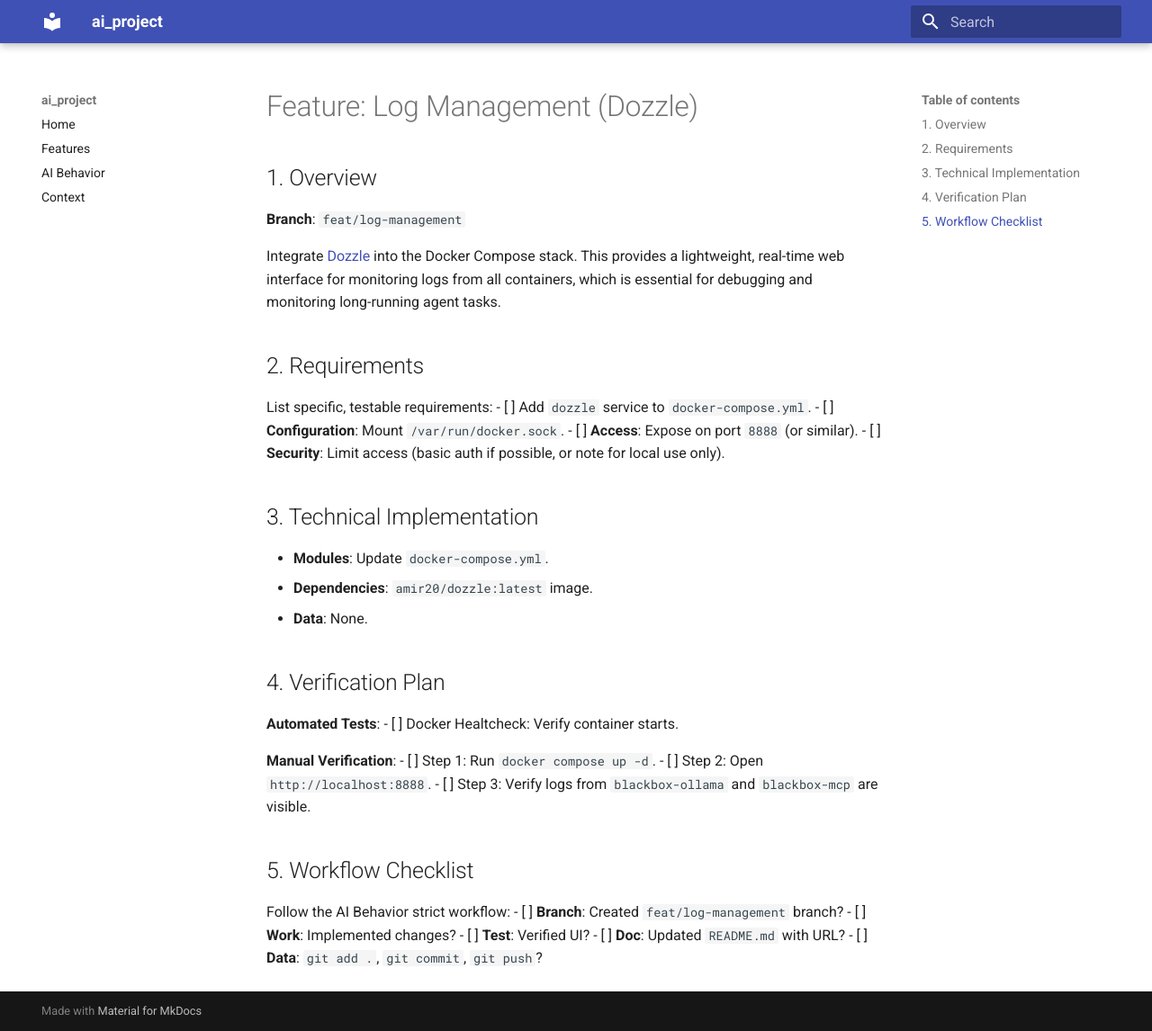
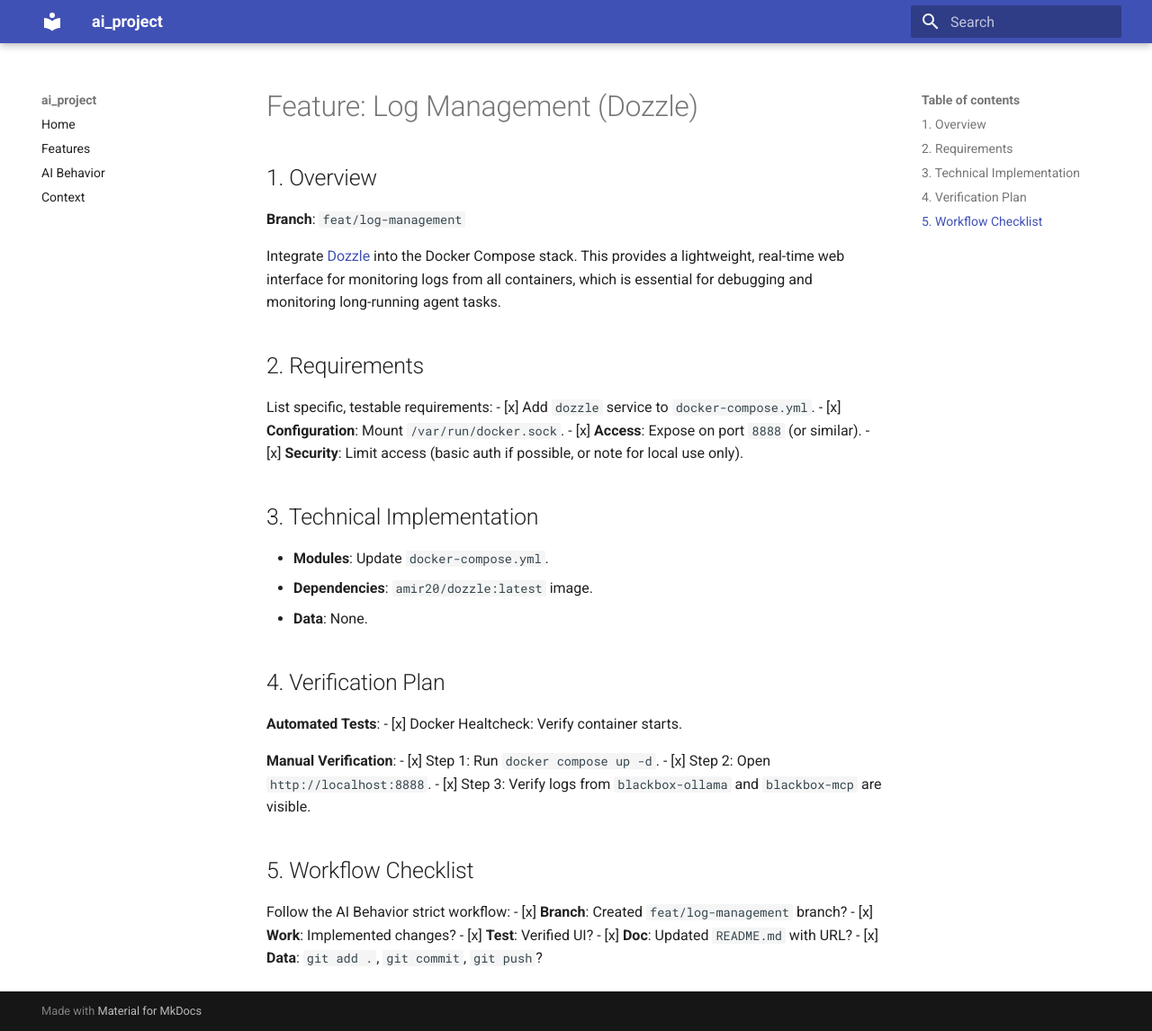
Before and after one commit to jlwestsr/nebulus, an MkDocs documentation site: the page built from docs/features/05_log_management.md, in a window 1280 px wide and 1146 px high. Shown: the whole window at 90% size. Built offline with MkDocs 1.6.1 and Material for MkDocs 9.7.7, drawn with Linux system fonts in a browser that asks for light colours.

```diff
--- a/docs/features/05_log_management.md
+++ b/docs/features/05_log_management.md
@@ -7,10 +7,10 @@ Integrate [Dozzle](https://dozzle.com) into the Docker Compose stack. This provi
 
 ## 2. Requirements
 List specific, testable requirements:
-- [ ] Add `dozzle` service to `docker-compose.yml`.
-- [ ] **Configuration**: Mount `/var/run/docker.sock`.
-- [ ] **Access**: Expose on port `8888` (or similar).
-- [ ] **Security**: Limit access (basic auth if possible, or note for local use only).
+- [x] Add `dozzle` service to `docker-compose.yml`.
+- [x] **Configuration**: Mount `/var/run/docker.sock`.
+- [x] **Access**: Expose on port `8888` (or similar).
+- [x] **Security**: Limit access (basic auth if possible, or note for local use only).
 
 ## 3. Technical Implementation
 - **Modules**: Update `docker-compose.yml`.
@@ -19,17 +19,17 @@ List specific, testable requirements:
 
 ## 4. Verification Plan
 **Automated Tests**:
-- [ ] Docker Healtcheck: Verify container starts.
+- [x] Docker Healtcheck: Verify container starts.
 
 **Manual Verification**:
-- [ ] Step 1: Run `docker compose up -d`.
-- [ ] Step 2: Open `http://localhost:8888`.
-- [ ] Step 3: Verify logs from `blackbox-ollama` and `blackbox-mcp` are visible.
+- [x] Step 1: Run `docker compose up -d`.
+- [x] Step 2: Open `http://localhost:8888`.
+- [x] Step 3: Verify logs from `blackbox-ollama` and `blackbox-mcp` are visible.
 
 ## 5. Workflow Checklist
 Follow the AI Behavior strict workflow:
-- [ ] **Branch**: Created `feat/log-management` branch?
-- [ ] **Work**: Implemented changes?
-- [ ] **Test**: Verified UI?
-- [ ] **Doc**: Updated `README.md` with URL?
-- [ ] **Data**: `git add .`, `git commit`, `git push`?
+- [x] **Branch**: Created `feat/log-management` branch?
+- [x] **Work**: Implemented changes?
+- [x] **Test**: Verified UI?
+- [x] **Doc**: Updated `README.md` with URL?
+- [x] **Data**: `git add .`, `git commit`, `git push`?
```
Also changed, not shown: .continue/rules/ai_behavior.md (added, +57 -0 lines), README.md (+1 -0 lines), docker-compose.yml (+13 -0 lines).
